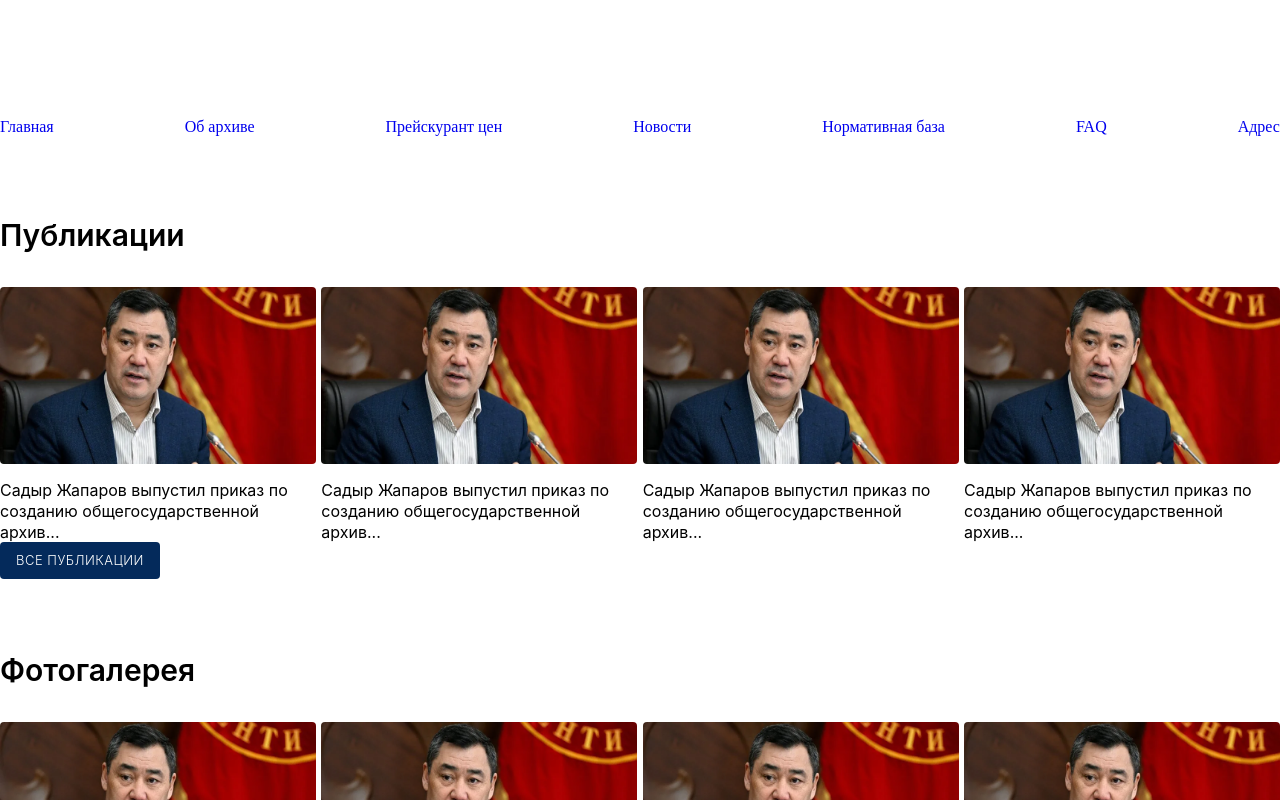
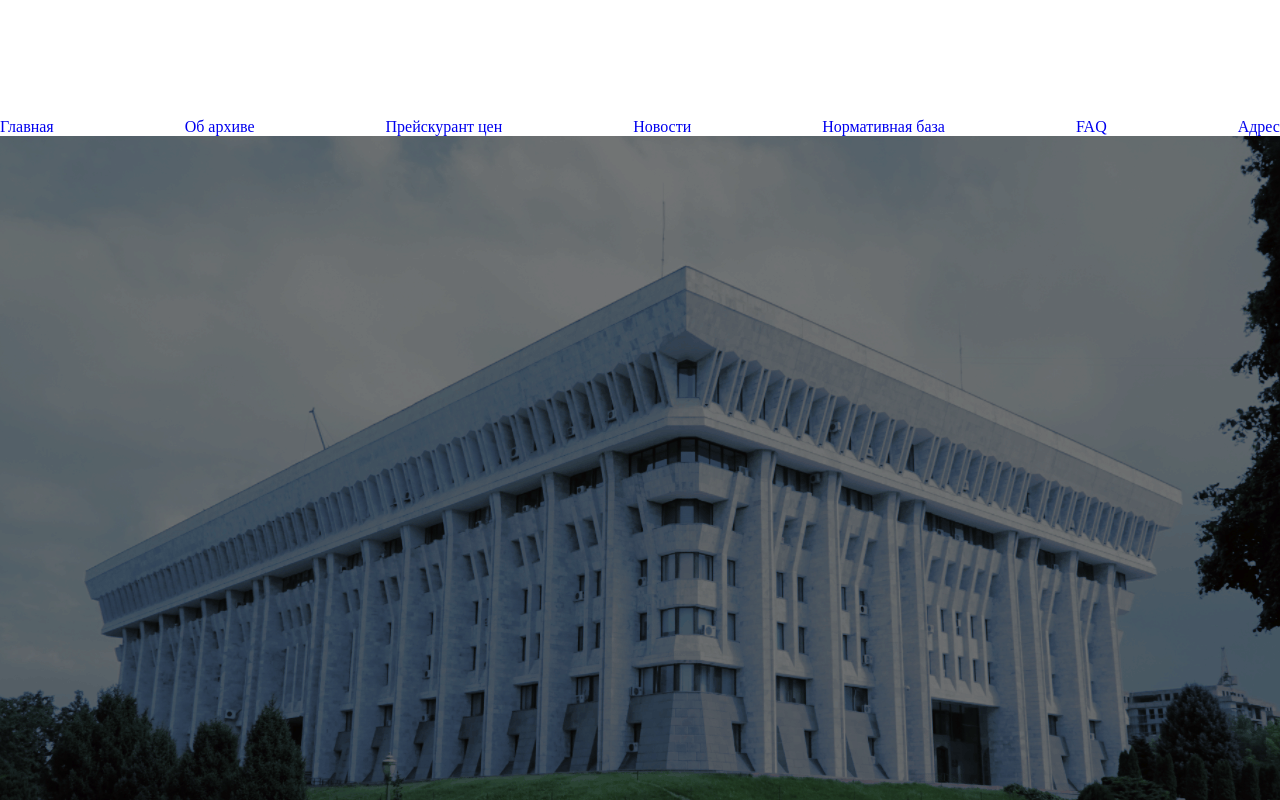
Before and after one commit to Aidarkg/front-archive, a React (Vite) app: page / in a window 1280 px wide. Shown: the top 800 px of the page. Built offline with nearby package versions, Linux system fonts and the light colour scheme.

Commit message:
added banner

```diff
--- a/src/pages/main/section/banner/Banner.jsx
+++ b/src/pages/main/section/banner/Banner.jsx
@@ -1,3 +1,12 @@
+import img from "./images/hero-bg@2x.png";
+import s from "./Banner.module.sass";
+
 export const Banner = () => {
-   return <div></div>;
+   return (
+      <section className={s.banner}>
+         <div>
+            <img className={s.img} src={img} alt="building"/>
+         </div>
+      </section>
+   );
 };
--- /dev/null
+++ b/src/pages/main/section/banner/Banner.module.sass
@@ -0,0 +1,7 @@
+.banner
+    box-sizing: border-box
+    max-width: 1440px
+    height: 809px
+    display: flex
+    justify-content: center
+    margin: 0 auto
```
Also changed, not shown: src/pages/main/section/banner/images/hero-bg@2x.png (added).
